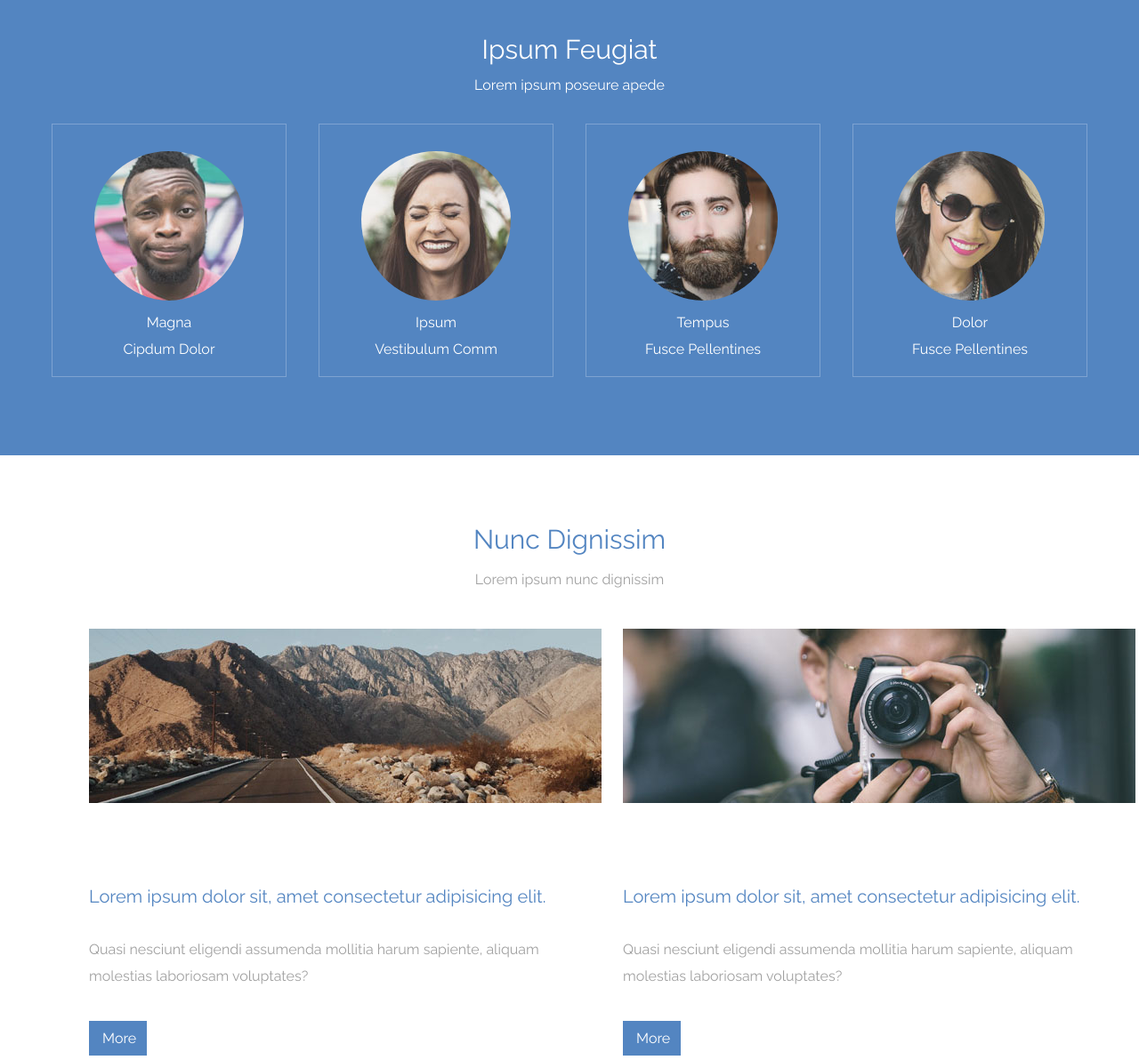
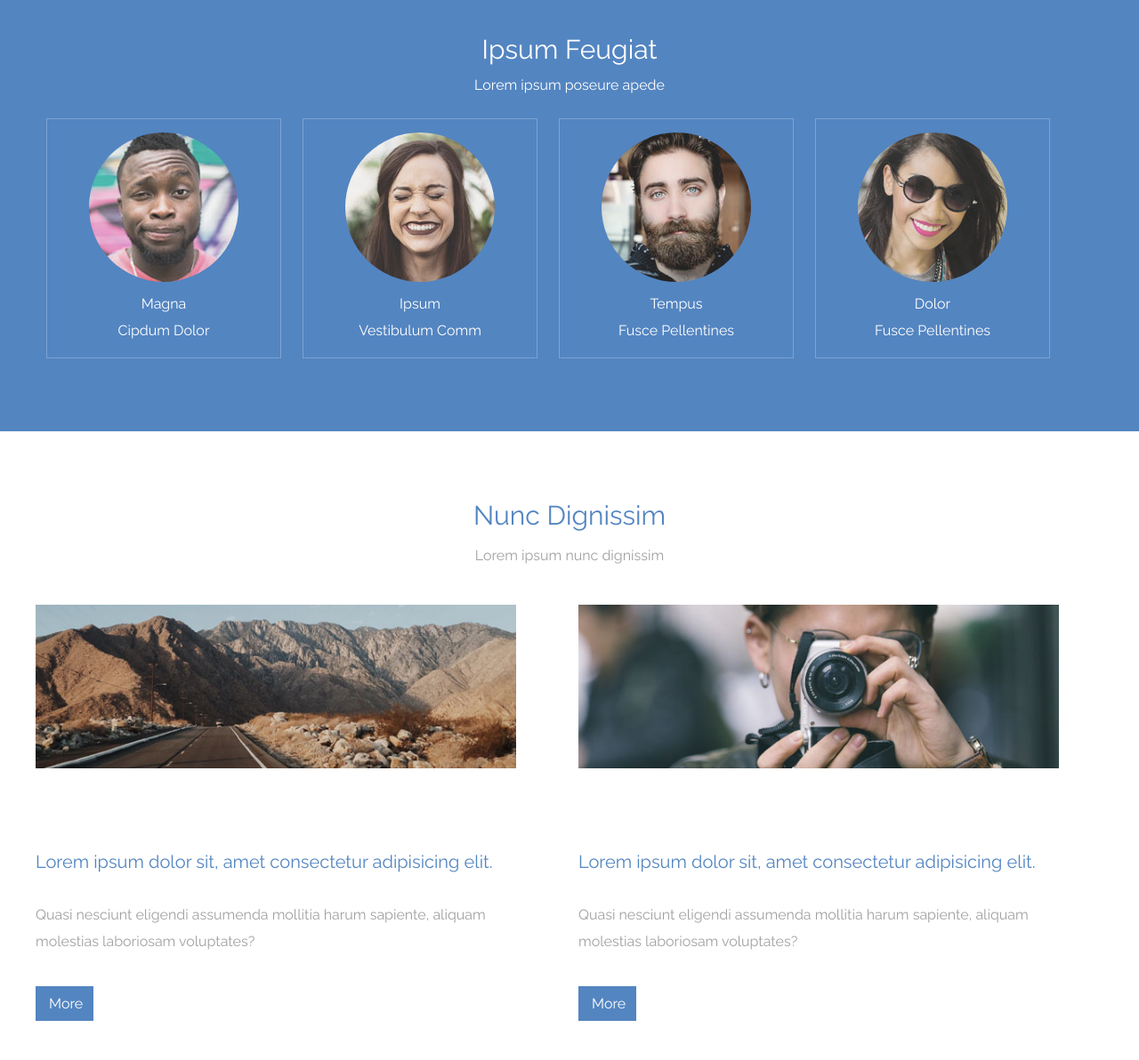
Before and after one commit to karan-rathod-316/positioning-content, a plain HTML site: page project-2/index.html in a window 1280 px wide. Shown: the part 840-2032 px from the top of the page at 89% size. Drawn offline with Linux system fonts and the light colour scheme.

Commit message:
project-2 updated

```diff
--- a/project-2/assets/stylesheets/style.css
+++ b/project-2/assets/stylesheets/style.css
@@ -238,23 +238,22 @@
                 }
 
                 .text-column-one {
-                    width: 25%;
+                    width: 30%;
                     float: left;
-                    margin-left: 60px;
                     padding-bottom: 70px;
                 }
 
                 .text-column-two {
-                    width: 25%;
+                    width: 30%;
                     float: left;
                     margin-left: 60px;
                     padding-bottom: 70px;
                 }
 
                 .text-column-three {
-                    width: 25%;
+                    width: 30%;
                     float: left;
-                    margin-left: 70px;
+                    margin-left: 60px;
                     padding-bottom: 70px;
                 }
 
@@ -309,13 +308,13 @@
                     background-color: #5385c1;
                     border: 1px solid #7ea3d1;
                     text-align: center;
-                    margin: 1.5%;
+                    margin: 1%;
                     padding: 15px 0;
                 }
 
                 .prof-img {
                     border-radius: 50%;
-                    padding-top: 15px;
+                    max-width: 100%;
                 }
                 /* Section four */
 
@@ -336,15 +335,19 @@
                 .text-image-column-one {
                     width: 45%;
                     float: left;
-                    margin-left: 60px;
+                    margin-left: 0px;
                     padding-bottom: 70px;
                 }
 
                 .text-image-column-two {
                     width: 45%;
                     float: left;
-                    margin-left: 60px;
+                    margin-left: 70px;
                     padding-bottom: 70px;
+                }
+
+                .landscapes {
+                    max-width: 100%;
                 }
                 /* Footer */
 
--- a/project-2/index.html
+++ b/project-2/index.html
@@ -55,7 +55,7 @@
                     <h2 class="text-column-header"> Lorem ipsum dolor sit, amet consectetur adipisicing elit. </h2>
                     <p class="grey-text">Quasi nesciunt eligendi assumenda mollitia harum sapiente, aliquam molestias laboriosam voluptates?
                     </p>
-                    <a class="more-button" href="mor=+e.html">More</a>
+                    <a class="more-button" href="more.html">More</a>
                 </div>
 
                 <div class="text-column-three">
@@ -109,7 +109,7 @@
 
                 </div>
                 <div class="text-image-column-one">
-                    <img src="assets/media/images/pic01.jpg" alt="">
+                    <img class="landscapes" src="assets/media/images/pic01.jpg" alt="">
                     <h2 class="text-column-header"> Lorem ipsum dolor sit, amet consectetur adipisicing elit. </h2>
                     <p class="grey-text">Quasi nesciunt eligendi assumenda mollitia harum sapiente, aliquam molestias laboriosam voluptates?
                     </p>
@@ -117,7 +117,7 @@
                 </div>
 
                 <div class="text-image-column-two">
-                    <img src="assets/media/images/pic02.jpg" alt="">
+                    <img class="landscapes" src="assets/media/images/pic02.jpg" alt="">
                     <h2 class="text-column-header"> Lorem ipsum dolor sit, amet consectetur adipisicing elit. </h2>
                     <p class="grey-text">Quasi nesciunt eligendi assumenda mollitia harum sapiente, aliquam molestias laboriosam voluptates?
                     </p>
```
